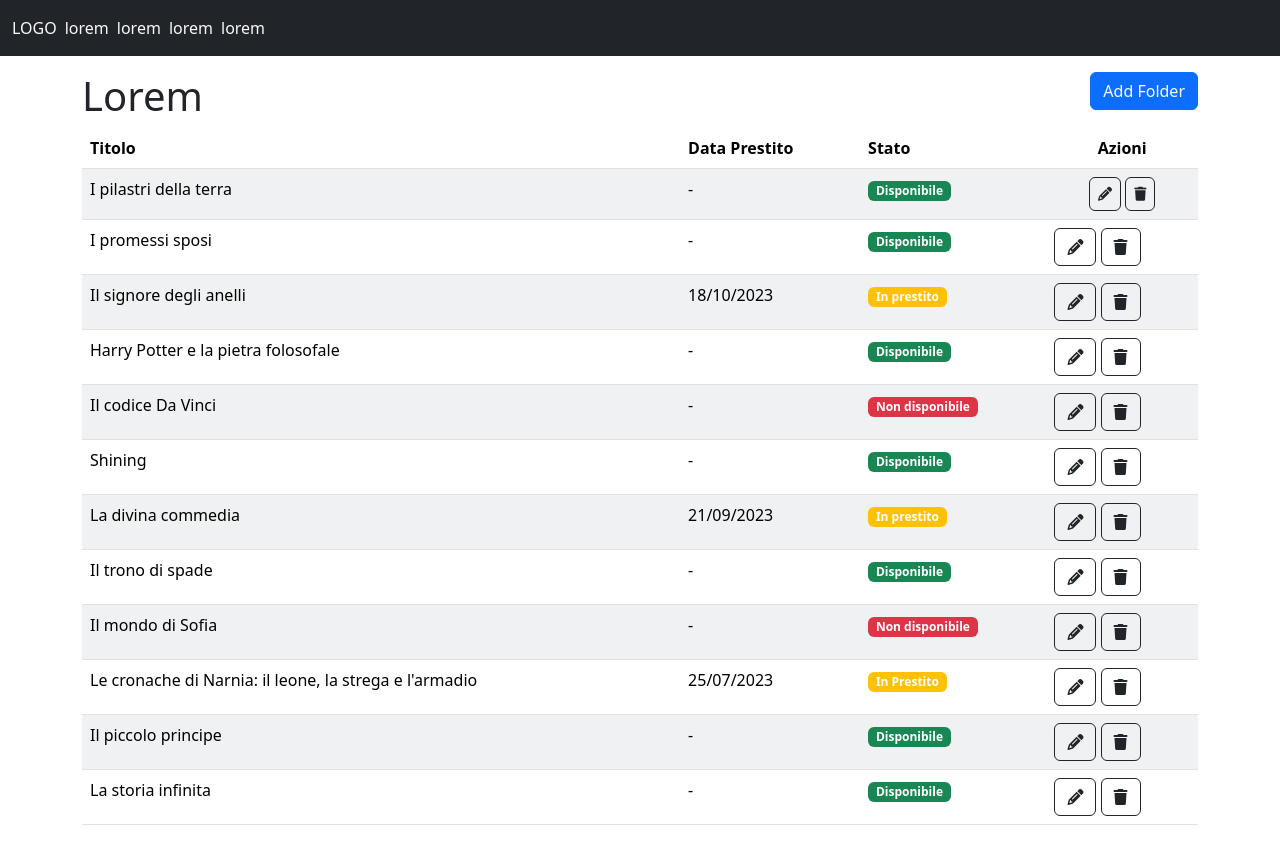
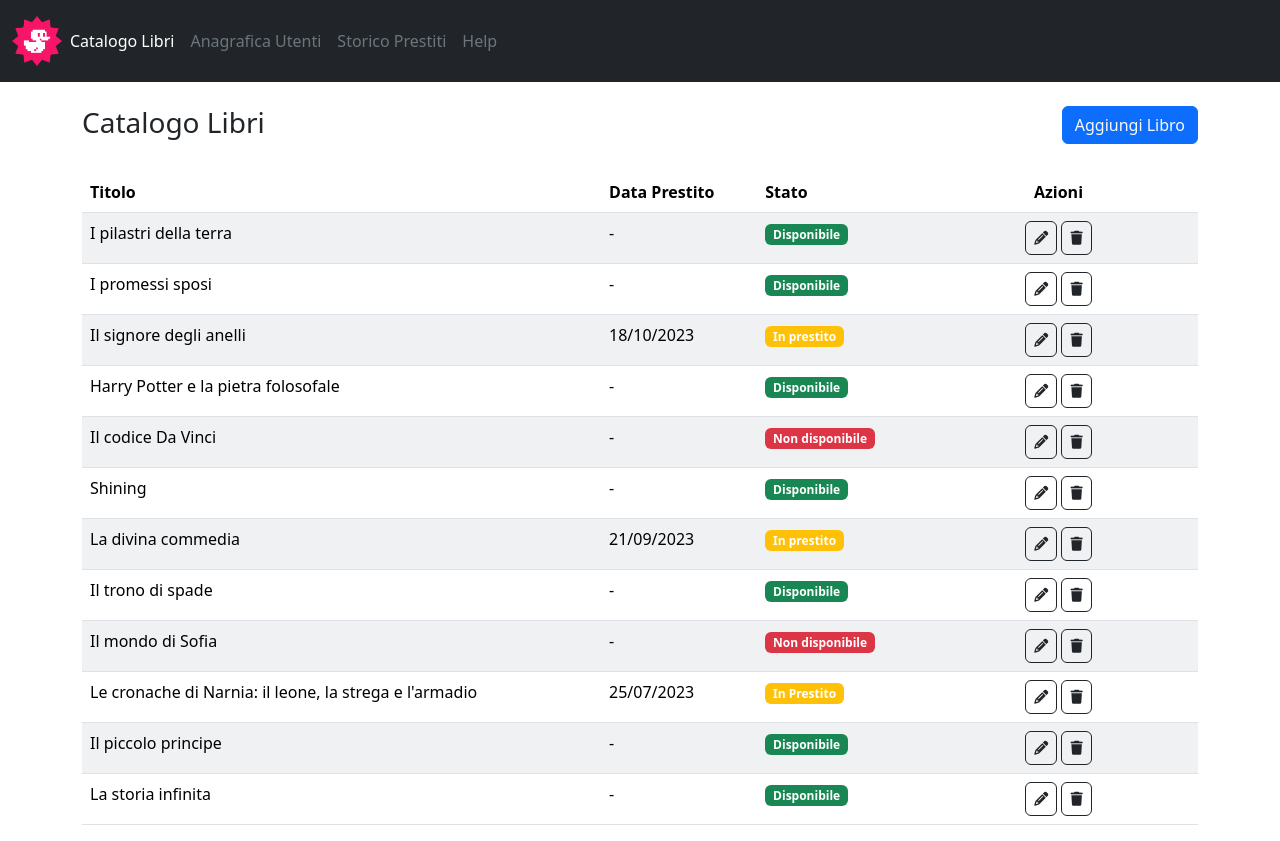
Before and after one commit to AndreaParrini/html-css-bootstrap-dashboard, a plain HTML site: page index.html in a window 1280 px wide. Drawn offline with nearby package versions, Linux system fonts and the light colour scheme.

Commit message:
fix header and main

```diff
--- /dev/null
+++ b/css/style.css
@@ -0,0 +1,7 @@
+.logo{
+    max-width: 50px;
+}
+
+.menu>li:first-child{
+    color: white;
+}
--- a/index.html
+++ b/index.html
@@ -4,6 +4,7 @@
     <meta charset="utf-8">
     <meta name="viewport" content="width=device-width, initial-scale=1">
     <title>Bootstrap demo</title>
+    <link rel="stylesheet" href="./css/style.css">
     <link rel="stylesheet" href="https://cdnjs.cloudflare.com/ajax/libs/font-awesome/6.4.2/css/all.min.css" integrity="sha512-z3gLpd7yknf1YoNbCzqRKc4qyor8gaKU1qmn+CShxbuBusANI9QpRohGBreCFkKxLhei6S9CQXFEbbKuqLg0DA==" crossorigin="anonymous" referrerpolicy="no-referrer" />
     <link href="https://cdn.jsdelivr.net/npm/bootstrap@5.3.2/dist/css/bootstrap.min.css" rel="stylesheet" integrity="sha384-T3c6CoIi6uLrA9TneNEoa7RxnatzjcDSCmG1MXxSR1GAsXEV/Dwwykc2MPK8M2HN" crossorigin="anonymous">
   </head>
@@ -13,13 +14,13 @@
         <nav>
             <div class="container-fluid d-flex justify-content-between justify-content-lg-start align-items-center">
                 <div class="logo">
-                    LOGO
+                    <img class="mw-100" src="./img/duck.png" alt="">
                 </div>
-                <ul class="menu list-unstyled mb-0 d-none d-lg-flex gap-2 ms-2">
-                    <li>lorem</li>
-                    <li>lorem</li>
-                    <li>lorem</li>
-                    <li>lorem</li>
+                <ul class="menu list-unstyled mb-0 d-none d-lg-flex gap-3 ms-2 text-secondary">
+                    <li>Catalogo Libri</li>
+                    <li>Anagrafica Utenti</li>
+                    <li>Storico Prestiti</li>
+                    <li>Help</li>
                 </ul>
                 <a href="#" class="btn text-light border-1 border-light d-lg-none"><i class="fa-solid fa-bars"></i></a>
             </div>
@@ -28,13 +29,12 @@
 
     <main>
         <div class="container ">
-            <div class="title d-flex justify-content-between mt-3">
-                <h1>Lorem</h1>
+            <div class="title d-flex justify-content-between my-4">
+                <h1 class="fw-light fs-3">Catalogo Libri</h1>
                 <div>
-                    <a href="" class="btn btn-primary text-light">Add Folder</a>
+                    <a href="" class="btn btn-primary text-light">Aggiungi Libro</a>
                 </div>
             </div>
-
             <table class="table">
                 <thead>
                   <tr>
@@ -44,7 +44,7 @@
                     <th scope="col" class="text-center">Azioni</th>
                   </tr>
                 </thead>
-                <tbody>
+                <tbody class="fw-light">
                   <tr class="bg-secondary bg-opacity-10">
                     <td class="bg-transparent" scope="row">
                         I pilastri della terra
@@ -55,7 +55,7 @@
                     <td class="bg-transparent">
                         <span class="badge bg-success">Disponibile</span>
                     </td>
-                    <td class="bg-transparent text-center w-auto">
+                    <td class="bg-transparent text-center w-25">
                         <div>
                             <a href="" class="btn text-dark border-1 border-dark px-2 py-1"><i class="fa-solid fa-pencil fa-sm"></i></a>
                             <a href="" class="btn text-dark border-1 border-dark px-2 py-1"><i class="fa-solid fa-trash fa-sm"></i></i></a>
@@ -72,9 +72,11 @@
                     <td class="bg-transparent">
                         <span class="badge bg-success">Disponibile</span>
                     </td>
-                    <td class="bg-transparent">
-                        <a href="" class="btn text-dark border-1 border-dark"><i class="fa-solid fa-pencil"></i></a>
-                        <a href="" class="btn text-dark border-1 border-dark"><i class="fa-solid fa-trash"></i></i></a>
+                    <td class="bg-transparent text-center w-25">
+                        <div>
+                            <a href="" class="btn text-dark border-1 border-dark px-2 py-1"><i class="fa-solid fa-pencil fa-sm"></i></a>
+                            <a href="" class="btn text-dark border-1 border-dark px-2 py-1"><i class="fa-solid fa-trash fa-sm"></i></i></a>
+                        </div>
                     </td>
                   </tr>
                   <tr class="bg-secondary bg-opacity-10">
@@ -87,9 +89,11 @@
                     <td class="bg-transparent">
                         <span class="badge bg-warning">In prestito</span>
                     </td>
-                    <td class="bg-transparent">
-                        <a href="" class="btn text-dark border-1 border-dark"><i class="fa-solid fa-pencil"></i></a>
-                        <a href="" class="btn text-dark border-1 border-dark"><i class="fa-solid fa-trash"></i></i></a>
+                    <td class="bg-transparent text-center w-25">
+                        <div>
+                            <a href="" class="btn text-dark border-1 border-dark px-2 py-1"><i class="fa-solid fa-pencil fa-sm"></i></a>
+                            <a href="" class="btn text-dark border-1 border-dark px-2 py-1"><i class="fa-solid fa-trash fa-sm"></i></i></a>
+                        </div>
                     </td>
                   </tr>
                   <tr class="">
@@ -102,9 +106,11 @@
                     <td class="bg-transparent">
                         <span class="badge bg-success">Disponibile</span>
                     </td>
-                    <td class="bg-transparent">
-                        <a href="" class="btn text-dark border-1 border-dark"><i class="fa-solid fa-pencil"></i></a>
-                        <a href="" class="btn text-dark border-1 border-dark"><i class="fa-solid fa-trash"></i></i></a>
+                    <td class="bg-transparent text-center w-25">
+                        <div>
+                            <a href="" class="btn text-dark border-1 border-dark px-2 py-1"><i class="fa-solid fa-pencil fa-sm"></i></a>
+                            <a href="" class="btn text-dark border-1 border-dark px-2 py-1"><i class="fa-solid fa-trash fa-sm"></i></i></a>
+                        </div>
                     </td>
                   </tr>
                   <tr class="bg-secondary bg-opacity-10">
@@ -117,9 +123,11 @@
                     <td class="bg-transparent">
                         <span class="badge bg-danger">Non disponibile</span>
                     </td>
-                    <td class="bg-transparent">
-                        <a href="" class="btn text-dark border-1 border-dark"><i class="fa-solid fa-pencil"></i></a>
-                        <a href="" class="btn text-dark border-1 border-dark"><i class="fa-solid fa-trash"></i></i></a>
+                    <td class="bg-transparent text-center w-25">
+                        <div>
+                            <a href="" class="btn text-dark border-1 border-dark px-2 py-1"><i class="fa-solid fa-pencil fa-sm"></i></a>
+                            <a href="" class="btn text-dark border-1 border-dark px-2 py-1"><i class="fa-solid fa-trash fa-sm"></i></i></a>
+                        </div>
                     </td>
                   </tr>
                   <tr class="">
@@ -132,9 +140,11 @@
                     <td class="bg-transparent">
                         <span class="badge bg-success">Disponibile</span>
                     </td>
-                    <td class="bg-transparent">
-                        <a href="" class="btn text-dark border-1 border-dark"><i class="fa-solid fa-pencil"></i></a>
-                        <a href="" class="btn text-dark border-1 border-dark"><i class="fa-solid fa-trash"></i></i></a>
+                    <td class="bg-transparent text-center w-25">
+                        <div>
+                            <a href="" class="btn text-dark border-1 border-dark px-2 py-1"><i class="fa-solid fa-pencil fa-sm"></i></a>
+                            <a href="" class="btn text-dark border-1 border-dark px-2 py-1"><i class="fa-solid fa-trash fa-sm"></i></i></a>
+                        </div>
                     </td>
                   </tr>
                   <tr class="bg-secondary bg-opacity-10">
@@ -147,9 +157,11 @@
                     <td class="bg-transparent">
                         <span class="badge bg-warning">In prestito</span>
                     </td>
-                    <td class="bg-transparent">
-                        <a href="" class="btn text-dark border-1 border-dark"><i class="fa-solid fa-pencil"></i></a>
-                        <a href="" class="btn text-dark border-1 border-dark"><i class="fa-solid fa-trash"></i></i></a>
+                    <td class="bg-transparent text-center w-25">
+                        <div>
+                            <a href="" class="btn text-dark border-1 border-dark px-2 py-1"><i class="fa-solid fa-pencil fa-sm"></i></a>
+                            <a href="" class="btn text-dark border-1 border-dark px-2 py-1"><i class="fa-solid fa-trash fa-sm"></i></i></a>
+                        </div>
                     </td>
                   </tr>
                   <tr class="">
@@ -162,9 +174,11 @@
                     <td class="bg-transparent">
                         <span class="badge bg-success">Disponibile</span>
                     </td>
-                    <td class="bg-transparent">
-                        <a href="" class="btn text-dark border-1 border-dark"><i class="fa-solid fa-pencil"></i></a>
-                        <a href="" class="btn text-dark border-1 border-dark"><i class="fa-solid fa-trash"></i></i></a>
+                    <td class="bg-transparent text-center w-25">
+                        <div>
+                            <a href="" class="btn text-dark border-1 border-dark px-2 py-1"><i class="fa-solid fa-pencil fa-sm"></i></a>
+                            <a href="" class="btn text-dark border-1 border-dark px-2 py-1"><i class="fa-solid fa-trash fa-sm"></i></i></a>
+                        </div>
                     </td>
                   </tr>
                   <tr class="bg-secondary bg-opacity-10">
@@ -177,9 +191,11 @@
                     <td class="bg-transparent">
                         <span class="badge bg-danger">Non disponibile</span>
                     </td>
-                    <td class="bg-transparent">
-                        <a href="" class="btn text-dark border-1 border-dark"><i class="fa-solid fa-pencil"></i></a>
-                        <a href="" class="btn text-dark border-1 border-dark"><i class="fa-solid fa-trash"></i></i></a>
+                    <td class="bg-transparent text-center w-25">
+                        <div>
+                            <a href="" class="btn text-dark border-1 border-dark px-2 py-1"><i class="fa-solid fa-pencil fa-sm"></i></a>
+                            <a href="" class="btn text-dark border-1 border-dark px-2 py-1"><i class="fa-solid fa-trash fa-sm"></i></i></a>
+                        </div>
                     </td>
                   </tr>
                   <tr class="">
@@ -192,9 +208,11 @@
                     <td class="bg-transparent">
                         <span class="badge bg-warning">In Prestito</span>
                     </td>
-                    <td class="bg-transparent">
-                        <a href="" class="btn text-dark border-1 border-dark"><i class="fa-solid fa-pencil"></i></a>
-                        <a href="" class="btn text-dark border-1 border-dark"><i class="fa-solid fa-trash"></i></i></a>
+                    <td class="bg-transparent text-center w-25">
+                        <div>
+                            <a href="" class="btn text-dark border-1 border-dark px-2 py-1"><i class="fa-solid fa-pencil fa-sm"></i></a>
+                            <a href="" class="btn text-dark border-1 border-dark px-2 py-1"><i class="fa-solid fa-trash fa-sm"></i></i></a>
+                        </div>
                     </td>
                   </tr>
                   <tr class="bg-secondary bg-opacity-10">
@@ -207,9 +225,11 @@
                     <td class="bg-transparent">
                         <span class="badge bg-success">Disponibile</span>
                     </td>
-                    <td class="bg-transparent">
-                        <a href="" class="btn text-dark border-1 border-dark"><i class="fa-solid fa-pencil"></i></a>
-                        <a href="" class="btn text-dark border-1 border-dark"><i class="fa-solid fa-trash"></i></i></a>
+                    <td class="bg-transparent text-center w-25">
+                        <div>
+                            <a href="" class="btn text-dark border-1 border-dark px-2 py-1"><i class="fa-solid fa-pencil fa-sm"></i></a>
+                            <a href="" class="btn text-dark border-1 border-dark px-2 py-1"><i class="fa-solid fa-trash fa-sm"></i></i></a>
+                        </div>
                     </td>
                   </tr>
                   <tr class="">
@@ -222,9 +242,11 @@
                     <td class="bg-transparent">
                         <span class="badge bg-success">Disponibile</span>
                     </td>
-                    <td class="bg-transparent">
-                        <a href="" class="btn text-dark border-1 border-dark"><i class="fa-solid fa-pencil"></i></a>
-                        <a href="" class="btn text-dark border-1 border-dark"><i class="fa-solid fa-trash"></i></i></a>
+                    <td class="bg-transparent text-center w-25">
+                        <div>
+                            <a href="" class="btn text-dark border-1 border-dark px-2 py-1"><i class="fa-solid fa-pencil fa-sm"></i></a>
+                            <a href="" class="btn text-dark border-1 border-dark px-2 py-1"><i class="fa-solid fa-trash fa-sm"></i></i></a>
+                        </div>
                     </td>
                   </tr>
                 </tbody>
```
